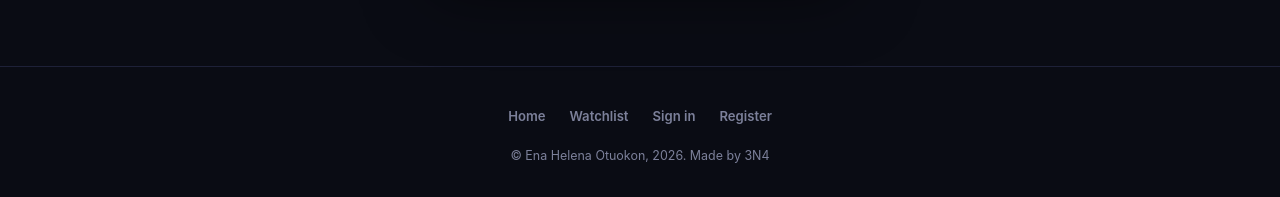
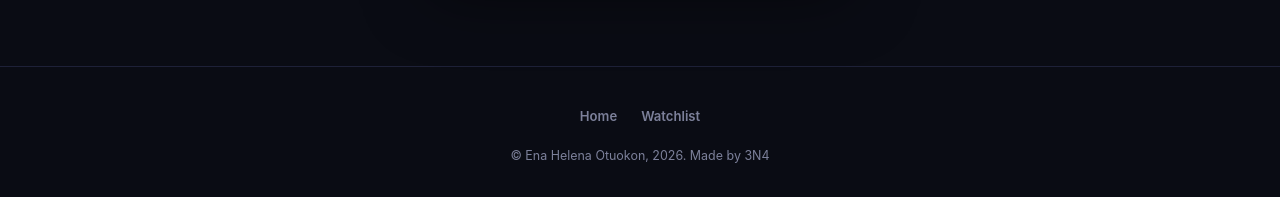
Before and after one commit to helena-byte999/MovieRec, a Flask app: page /auth/register in a window 1280 px wide. Shown: the part 815-1012 px from the top of the page. Run offline with Flask 3, Linux system fonts and the light colour scheme; parts of the project's set-up code (start-up, migrations or seed data) failed here and were passed over.

Commit message:
Simplify footer to Home and Watchlist only

```diff
--- a/templates/base.html
+++ b/templates/base.html
@@ -122,8 +122,6 @@
     <div class="footer-nav">
       <a href="/">{{ t.home }}</a>
       <a href="/watchlist">{{ t.watchlist }}</a>
-      <a href="/auth/login">Sign in</a>
-      <a href="/auth/register">Register</a>
     </div>
     <p class="footer-copy">© Ena Helena Otuokon, 2026. Made by 3N4</p>
   </div>
```
